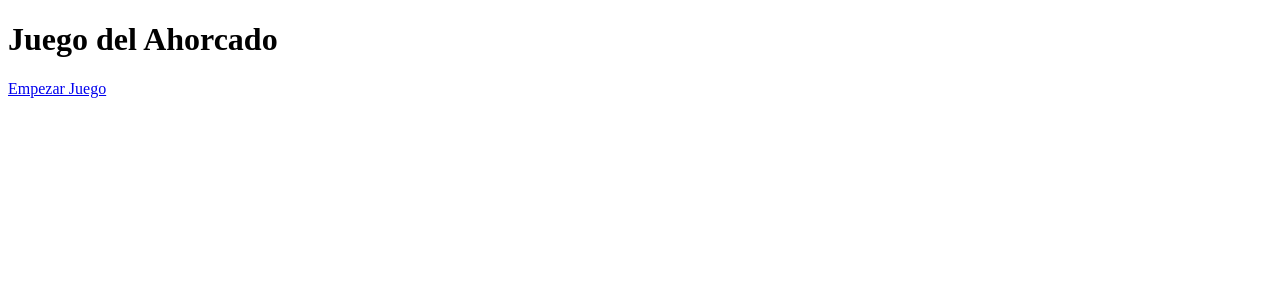
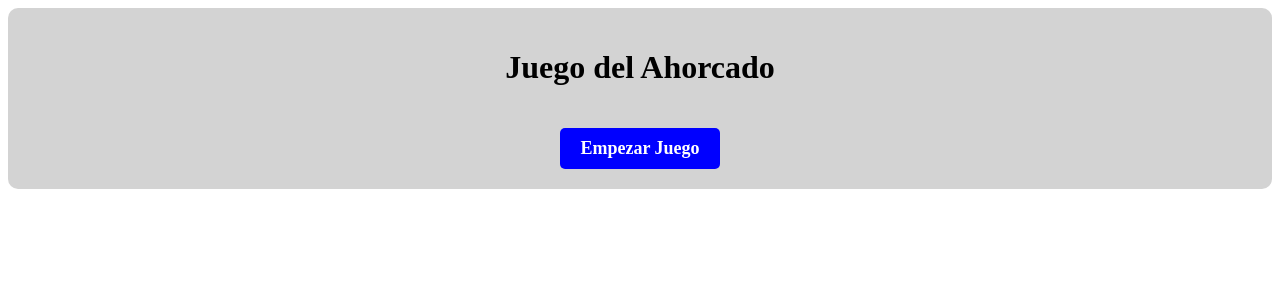
Before and after one commit to salasvictor22/Lab_Angular, an Angular app in the folder hangman-game/: page / in a window 1280 px wide. Shown: the top 300 px of the page. Built offline with nearby package versions, Linux system fonts and the light colour scheme.

Commit message:
se mojoro el estilo del juego y tambien se mejora la logica del juego

```diff
--- a/hangman-game/src/app/game/game.component.css
+++ b/hangman-game/src/app/game/game.component.css
@@ -1,18 +1,20 @@
-h1 {
-  text-align: center;
+.game-container {
+  display: flex;
+  justify-content: center;
+  align-items: center;
+  height: 100vh;
+  background-color: #3498db;
 }
 
-p {
-  font-size: 1.5em;
+.game-content {
   text-align: center;
+  background-color: #f2f2f2;
+  padding: 20px;
+  border-radius: 10px;
+  box-shadow: 0 0 10px rgba(0, 0, 0, 0.1);
 }
 
-input {
-  display: block;
-  margin: 0 auto;
+.game-message {
+  margin-top: 20px;
+  font-size: 1.2rem;
 }
-
-button {
-  display: block;
-  margin: 10px auto;
-}
--- a/hangman-game/src/app/game/game.component.html
+++ b/hangman-game/src/app/game/game.component.html
@@ -1,15 +1,24 @@
+<div class="game-container">
+  <div class="game-content">
     <h1>Ahorcado</h1>
+
     <p>{{ displayedWord.join(' ') }}</p>
     <p>Intentos restantes: {{ remainingAttempts }}</p>
-<div *ngIf="gameOver && gameWon">
+
+    <div [hidden]="gameOver">
+      <p>Adivina una letra:</p>
+      <input #letterInput type="text" maxlength="1" />
+      <button (click)="guessLetter(letterInput.value); letterInput.value=''" [hidden]="gameOver">Adivinar</button>
+    </div>
+
+    <div [hidden]="!gameOver" class="game-message">
+      <div *ngIf="gameWon">
         <p>¡Ganaste!</p>
-  <button (click)="startGame()">Jugar de nuevo</button>
       </div>
-<div *ngIf="gameOver && !gameWon">
+      <div *ngIf="!gameWon">
         <p>¡Perdiste! La palabra era: {{ word }}</p>
-  <button (click)="startGame()">Jugar de nuevo</button>
       </div>
-<div *ngIf="!gameOver">
-  <p>Adivina una letra:</p>
-  <input #letterInput type="text" maxlength="1" (keyup.enter)="guessLetter(letterInput.value); letterInput.value=''" />
+      <button (click)="startNewGame()">Jugar de nuevo</button>
     </div>
+  </div>
+</div>
--- a/hangman-game/src/app/game/game.component.ts
+++ b/hangman-game/src/app/game/game.component.ts
@@ -1,6 +1,5 @@
 import { Component, OnInit } from '@angular/core';
 import { WordService } from '../word-service.service';
-
 
 @Component({
   selector: 'app-game',
@@ -14,6 +13,7 @@ export class GameComponent implements OnInit {
   remainingAttempts: number = 6;
   gameOver: boolean = false;
   gameWon: boolean = false;
+  lostWord: string = '';
 
   constructor(private wordService: WordService) { }
 
@@ -28,6 +28,7 @@ export class GameComponent implements OnInit {
     this.remainingAttempts = 6;
     this.gameOver = false;
     this.gameWon = false;
+    this.lostWord = '';
   }
 
   guessLetter(letter: string): void {
@@ -48,6 +49,7 @@ export class GameComponent implements OnInit {
       this.remainingAttempts--;
       if (this.remainingAttempts === 0) {
         this.gameOver = true;
+        this.lostWord = this.word;
       }
     }
   }
@@ -58,4 +60,8 @@ export class GameComponent implements OnInit {
       this.gameOver = true;
     }
   }
+
+  startNewGame(): void {
+    this.startGame();
+  }
 }
--- a/hangman-game/src/app/home/home.component.css
+++ b/hangman-game/src/app/home/home.component.css
@@ -0,0 +1,27 @@
+body {
+  background-color: blue; /* Fondo azul para todo el cuerpo de la página */
+  margin: 0; /* Eliminar márgenes predeterminados */
+  display: flex; /* Utilizar flexbox para centrar contenido verticalmente */
+  justify-content: center; /* Centrar horizontalmente */
+  align-items: center; /* Centrar verticalmente */
+  height: 100vh; /* Utilizar el 100% del alto de la ventana */
+}
+
+.home-content {
+  text-align: center; /* Centrar el contenido del componente */
+  background-color: lightgray; /* Fondo gris para el contenedor */
+  padding: 20px; /* Añadir espacio interno al contenedor */
+  border-radius: 10px; /* Añadir bordes redondeados al contenedor */
+}
+
+.home-link {
+  display: inline-block;
+  padding: 10px 20px;
+  background-color: blue;
+  color: white;
+  text-decoration: none;
+  font-size: 18px;
+  font-weight: bold;
+  border-radius: 5px;
+  margin-top: 20px;
+}
--- a/hangman-game/src/app/home/home.component.html
+++ b/hangman-game/src/app/home/home.component.html
@@ -1,2 +1,6 @@
-<h1>Juego del Ahorcado</h1>
-<a [routerLink]="['/game']">Empezar Juego</a>
+
+
+<div class="home-content">
+  <h1>Juego del Ahorcado</h1>
+  <a [routerLink]="['/game']" class="home-link">Empezar Juego</a>
+</div>
--- a/hangman-game/src/app/home/home.component.ts
+++ b/hangman-game/src/app/home/home.component.ts
@@ -6,7 +6,7 @@ import { RouterModule } from '@angular/router';
   standalone: true,
   imports: [RouterModule],
   templateUrl: './home.component.html',
-  styleUrl: './home.component.css'
+  styleUrls: ['./home.component.css']
 })
 export class HomeComponent {
 
--- a/hangman-game/src/app/word-service.service.ts
+++ b/hangman-game/src/app/word-service.service.ts
@@ -4,11 +4,11 @@ import { Injectable } from '@angular/core';
   providedIn: 'root'
 })
 export class WordService {
-  private words = [
-    'angular', 'typescript', 'component', 'service', 'dependency', 'injection', 'directive', 'module', 'template'
-  ];
+  private words: string[] = ['angular', 'typescript', 'javascript', 'html', 'css'];
 
-  getRandomWord() {
+  constructor() { }
+
+  getRandomWord(): string {
     const randomIndex = Math.floor(Math.random() * this.words.length);
     return this.words[randomIndex];
   }
```
Also changed, not shown: hangman-game/src/app/app.module.ts (+6 -2 lines). Lines whose indentation alone changed are shown as unchanged.
